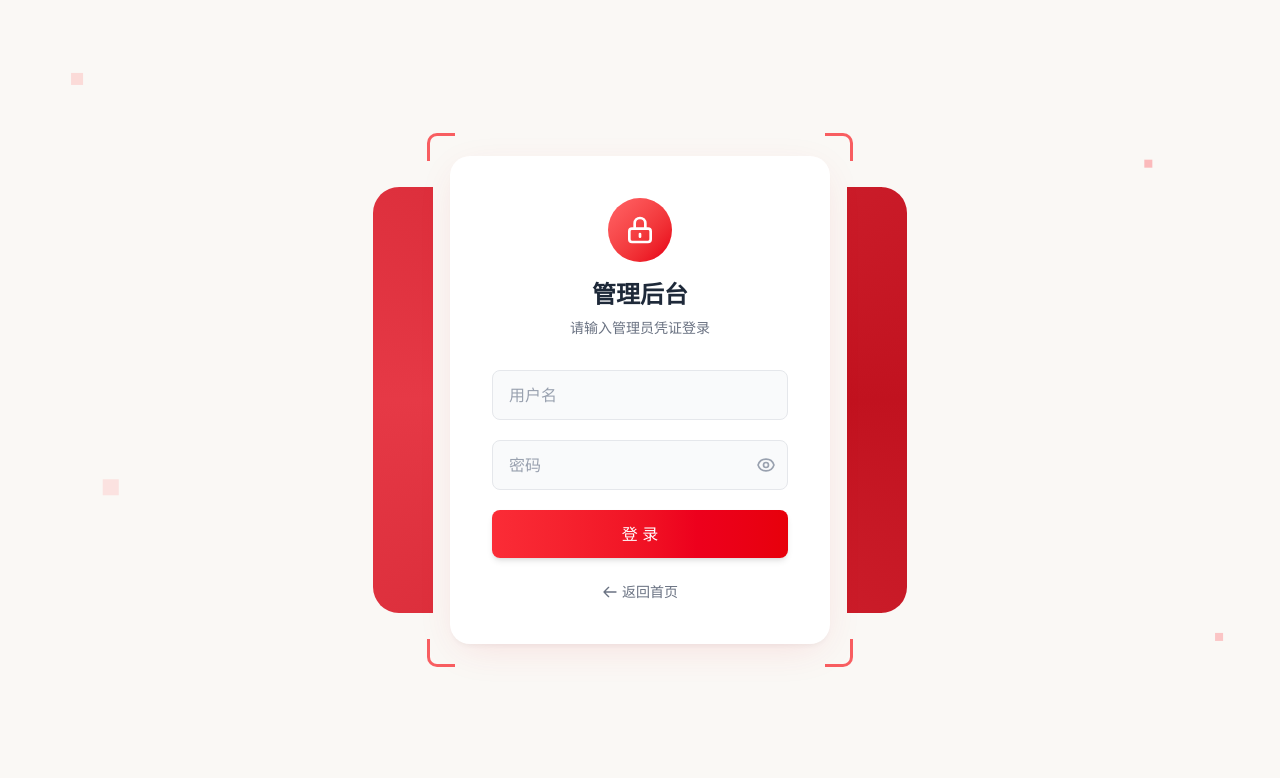
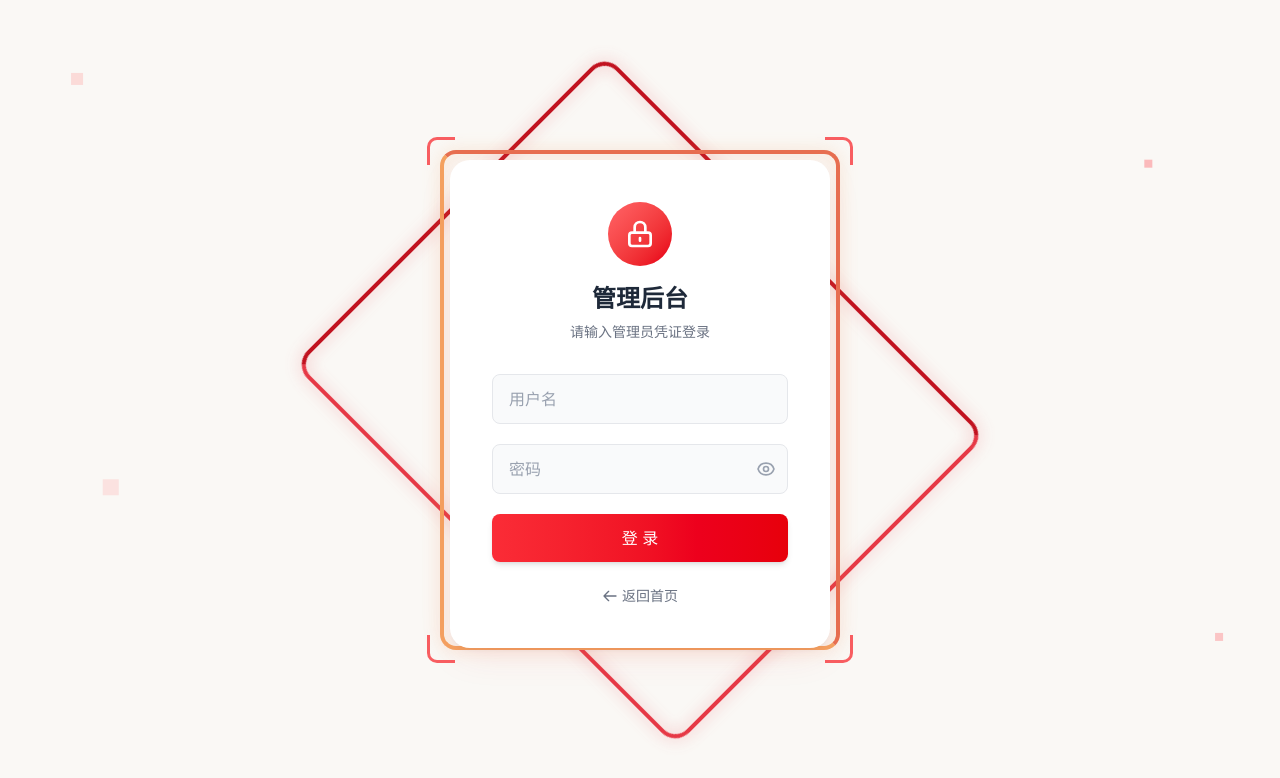
Before and after one commit to yanmo18/my-portfolio, a Vue app: page /login in a window 1280 px wide. Shown: the top 778 px of the page. Built offline with nearby package versions, Linux system fonts and the light colour scheme.

Commit message:
feat: 登录页双层镂空边框 - 红色外层20秒/橙色内层15秒反向旋转

```diff
--- a/src/views/Login.vue
+++ b/src/views/Login.vue
@@ -187,40 +187,57 @@ onUnmounted(() => {
 .login-wrapper {
   position: relative;
   width: 420px;
+  height: 520px;
   padding: 20px;
 }
 
-/* 动态边框框架 */
+/* 双层镂空边框容器 */
 .border-frame {
   position: absolute;
   inset: 0;
-  overflow: visible;
-  border-radius: 24px;
+  display: flex;
+  align-items: center;
+  justify-content: center;
 }
 
-/* 外边框渐变动画 */
+/* 外层 - 红色边框 */
 .border-frame::before {
   content: '';
   position: absolute;
-  inset: -3px;
-  background: conic-gradient(
-    from 0deg,
-    #e63946, #c1121f, #e63946
-  );
-  animation: rotateBorder 10s linear infinite;
-  border-radius: 26px;
+  width: 440px;
+  height: 540px;
+  border: 4px solid transparent;
+  border-top-color: #e63946;
+  border-right-color: #e63946;
+  border-bottom-color: #c1121f;
+  border-left-color: #c1121f;
+  border-radius: 20px;
+  animation: rotateOuter 20s linear infinite;
+  filter: drop-shadow(0 0 8px rgba(230, 57, 70, 0.4));
 }
 
+/* 内层 - 橙色边框 */
 .border-frame::after {
   content: '';
   position: absolute;
-  inset: 3px;
-  background: #FAF8F5;
-  border-radius: 22px;
-  z-index: 0;
+  width: 400px;
+  height: 500px;
+  border: 4px solid transparent;
+  border-top-color: #f4a261;
+  border-right-color: #f4a261;
+  border-bottom-color: #e76f51;
+  border-left-color: #e76f51;
+  border-radius: 16px;
+  animation: rotateInner 15s linear infinite reverse;
+  filter: drop-shadow(0 0 8px rgba(244, 162, 97, 0.4));
 }
 
-@keyframes rotateBorder {
+@keyframes rotateOuter {
+  from { transform: rotate(0deg); }
+  to { transform: rotate(360deg); }
+}
+
+@keyframes rotateInner {
   from { transform: rotate(0deg); }
   to { transform: rotate(360deg); }
 }
```
